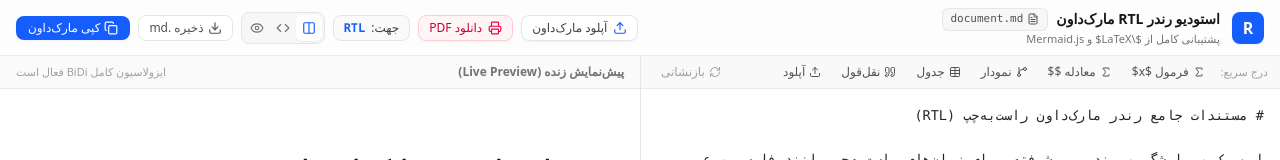
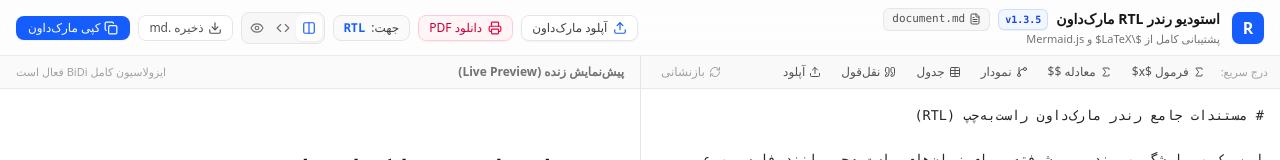
Before and after one commit to MohsnRaj/RtlMarkdown, a Next.js app: page / in a window 1280 px wide. Shown: the top 160 px of the page. Built offline with nearby package versions, Linux system fonts and the light colour scheme.

Commit message:
feat(ui): display application version badge in top navigation header

```diff
--- a/src/app/page.tsx
+++ b/src/app/page.tsx
@@ -2,6 +2,7 @@
 
 import React, { useState, useRef } from 'react';
 import RtlMarkdown from '@/components/RtlMarkdown';
+import { version as APP_VERSION } from '../../package.json';
 import {
   Code,
   Sigma,
@@ -282,6 +283,13 @@ export default function Home() {
               <h1 className="text-sm font-bold text-neutral-900 dark:text-white">
                 استودیو رندر RTL مارک‌داون
               </h1>
+              <span
+                dir="ltr"
+                className="inline-flex items-center rounded-md border border-blue-200/80 bg-blue-50/80 px-1.5 py-0.5 font-mono text-[10px] font-semibold text-blue-700 shadow-2xs dark:border-blue-900/60 dark:bg-blue-950/50 dark:text-blue-300"
+                title={`نسخه فعلی نرم‌افزار: v${APP_VERSION}`}
+              >
+                v{APP_VERSION}
+              </span>
               {docName && (
                 <span className="hidden xl:inline-flex items-center gap-1 rounded-md border border-neutral-200/90 bg-neutral-100/80 px-2 py-0.5 text-[11px] font-mono text-neutral-600 dark:border-neutral-700 dark:bg-neutral-800/80 dark:text-neutral-300">
                   <FileText className="h-3 w-3" />
```
